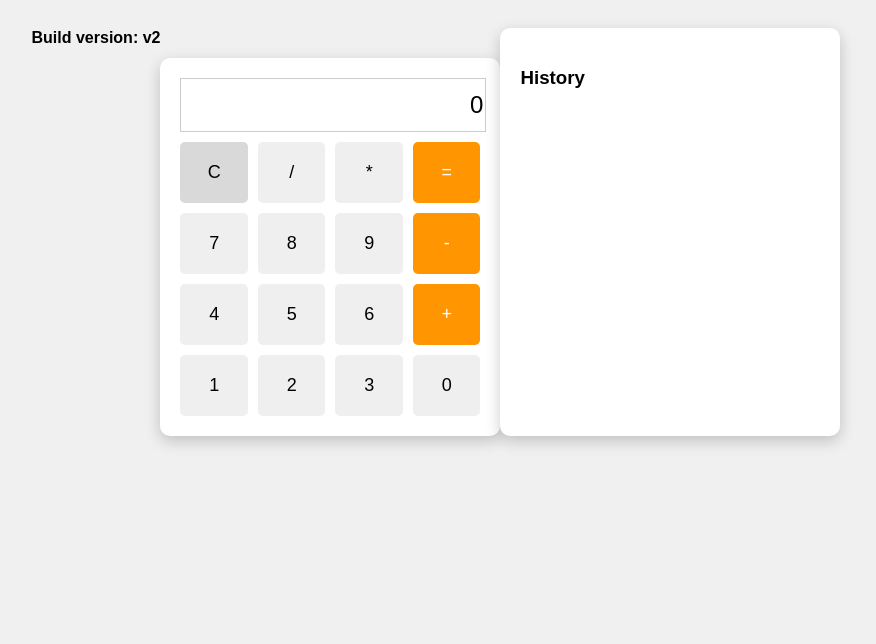
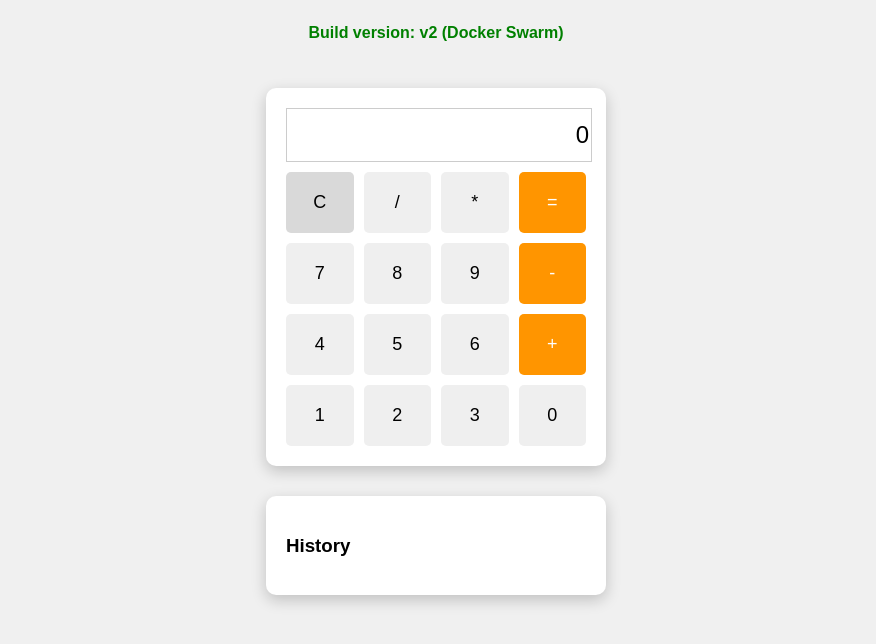
Before and after one commit to Ngalay-dev/team5-CA2, a Flask app: page / in a window 1280 px wide. Shown: the top 644 px of the page, without its empty margins (204-1080 px from the left). Run offline with Flask 3, Linux system fonts and the light colour scheme.

Commit message:
Refactor HTML structure and update styles

```diff
--- a/templates/index.html
+++ b/templates/index.html
@@ -1,48 +1,109 @@
 <!DOCTYPE html>
-<html>
+<html lang="en">
 <head>
-    <h4>Build version: v2</h4>
+    <meta charset="UTF-8">
     <title>Flask Calculator</title>
     <style>
-        body { font-family: Arial; display: flex; justify-content: center; background: #f0f0f0; }
-        .calc-container { width: 300px; margin-top: 50px; background: white; padding: 20px; border-radius: 10px; box-shadow: 0 5px 15px rgba(0,0,0,0.2); }
-        #display { width: 100%; height: 50px; font-size: 24px; text-align: right; margin-bottom: 10px; border: 1px solid #ccc; }
-        .grid { display: grid; grid-template-columns: repeat(4, 1fr); gap: 10px; }
-        button { padding: 20px; font-size: 18px; border: none; cursor: pointer; border-radius: 5px; }
-        .operator { background: #ff9500; color: white; }
-        .clear { background: #d9d9d9; }
-        button:hover { opacity: 0.8; }
+        body {
+            font-family: Arial;
+            display: flex;
+            flex-direction: column;
+            align-items: center;
+            background: #f0f0f0;
+        }
+
+        .calc-container {
+            width: 300px;
+            margin-top: 30px;
+            background: white;
+            padding: 20px;
+            border-radius: 10px;
+            box-shadow: 0 5px 15px rgba(0,0,0,0.2);
+        }
+
+        #display {
+            width: 100%;
+            height: 50px;
+            font-size: 24px;
+            text-align: right;
+            margin-bottom: 10px;
+            border: 1px solid #ccc;
+        }
+
+        .grid {
+            display: grid;
+            grid-template-columns: repeat(4, 1fr);
+            gap: 10px;
+        }
+
+        button {
+            padding: 20px;
+            font-size: 18px;
+            border: none;
+            cursor: pointer;
+            border-radius: 5px;
+        }
+
+        .operator {
+            background: #ff9500;
+            color: white;
+        }
+
+        .clear {
+            background: #d9d9d9;
+        }
+
+        button:hover {
+            opacity: 0.8;
+        }
     </style>
 </head>
+
 <body>
 
+<!-- ✅ Build Version (CONFIRM DEPLOYMENT) -->
+<p style="color: green; font-weight: bold;">
+    Build version: v2 (Docker Swarm)
+</p>
+
+<!-- Calculator -->
 <div class="calc-container">
     <input type="text" id="display" readonly value="0">
+
     <div class="grid">
         <button class="clear" onclick="clearDisplay()">C</button>
         <button onclick="press('/')">/</button>
         <button onclick="press('*')">*</button>
         <button class="operator" onclick="calculate()">=</button>
 
-        <button onclick="press('7')">7</button><button onclick="press('8')">8</button>
-        <button onclick="press('9')">9</button><button class="operator" onclick="press('-')">-</button>
+        <button onclick="press('7')">7</button>
+        <button onclick="press('8')">8</button>
+        <button onclick="press('9')">9</button>
+        <button class="operator" onclick="press('-')">-</button>
 
-        <button onclick="press('4')">4</button><button onclick="press('5')">5</button>
-        <button onclick="press('6')">6</button><button class="operator" onclick="press('+')">+</button>
+        <button onclick="press('4')">4</button>
+        <button onclick="press('5')">5</button>
+        <button onclick="press('6')">6</button>
+        <button class="operator" onclick="press('+')">+</button>
 
-        <button onclick="press('1')">1</button><button onclick="press('2')">2</button>
-        <button onclick="press('3')">3</button><button onclick="press('0')">0</button>
+        <button onclick="press('1')">1</button>
+        <button onclick="press('2')">2</button>
+        <button onclick="press('3')">3</button>
+        <button onclick="press('0')">0</button>
     </div>
 </div>
-<div class="calc-container" style="margin-top:20px;">
+
+<!-- History -->
+<div class="calc-container">
     <h3>History</h3>
     <ul id="history" style="padding-left:20px;"></ul>
 </div>
 
-
+<!-- Scripts (AFTER DOM) -->
 <script>
     let currentExpression = "";
     const display = document.getElementById('display');
+    const historyList = document.getElementById('history');
 
     function press(char) {
         currentExpression += char;
@@ -55,34 +116,30 @@
     }
 
     async function calculate() {
-        // Send the expression to our Flask backend
+        const expression = currentExpression;
+
         const response = await fetch('/calculate', {
             method: 'POST',
-            headers: {'Content-Type': 'application/json'},
-            body: JSON.stringify({expression: currentExpression})
+            headers: { 'Content-Type': 'application/json' },
+            body: JSON.stringify({ expression: expression })
         });
+
         const data = await response.json();
         display.value = data.result;
         addToHistory(expression, data.result);
-        currentExpression = data.result; // Allow continuous calculation
+        currentExpression = data.result;
     }
-</script>
-<script>
-    const historyList = document.getElementById('history');
 
     function addToHistory(expression, result) {
         const item = document.createElement('li');
         item.textContent = expression + " = " + result;
         historyList.prepend(item);
 
-        // keep only last 5 entries
         if (historyList.children.length > 5) {
             historyList.removeChild(historyList.lastChild);
         }
     }
 </script>
 
-
-
 </body>
 </html>
```
